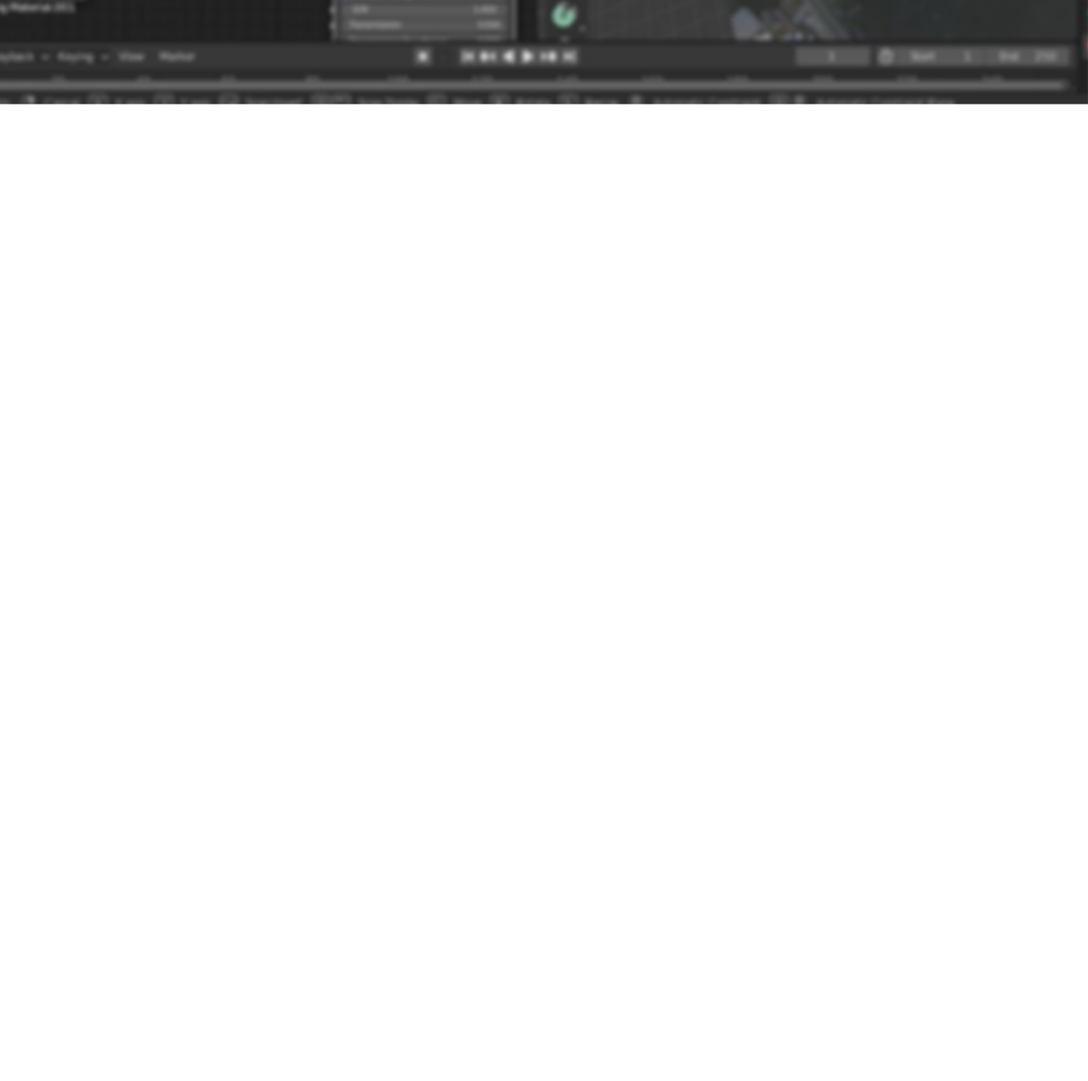
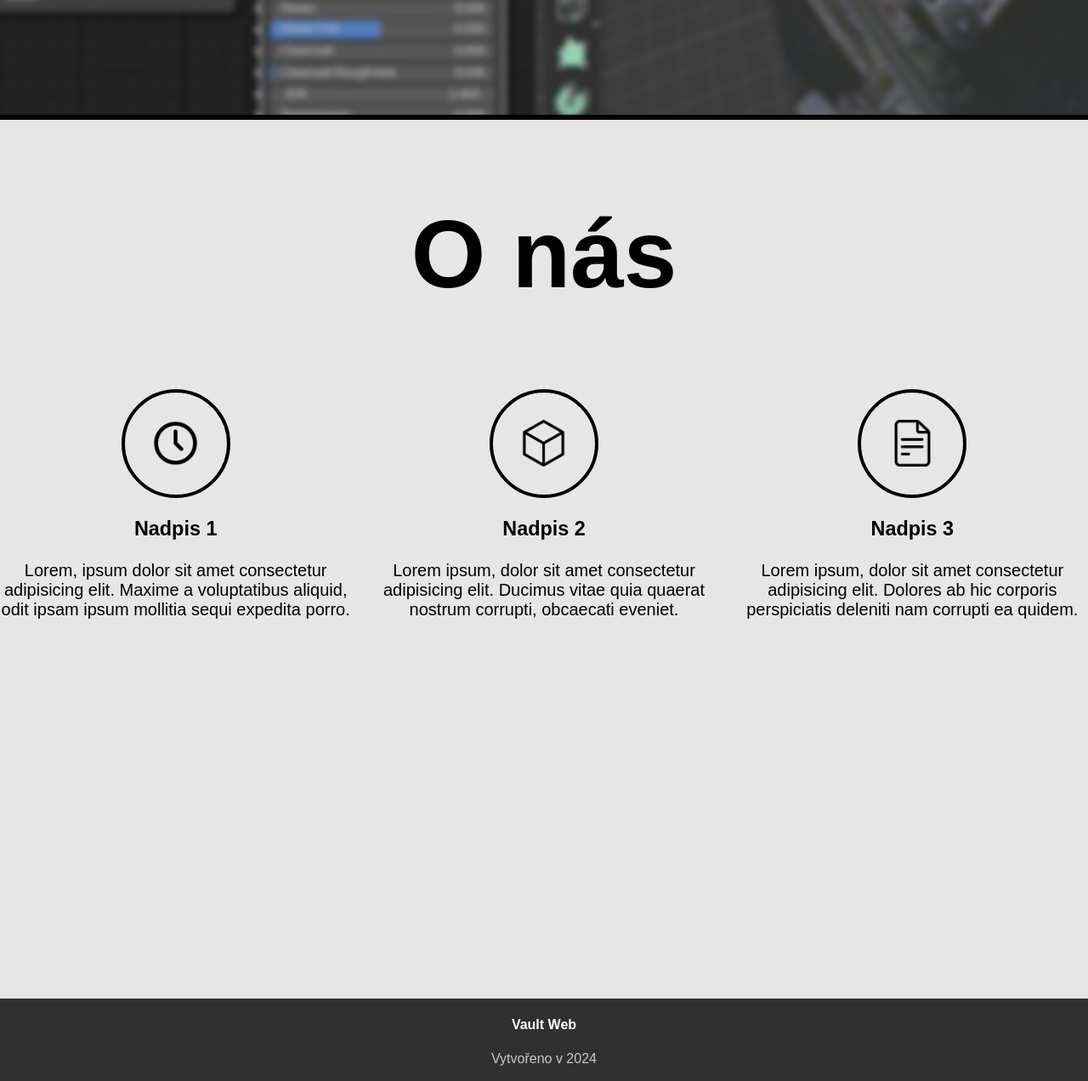
Before and after one commit to TomasL1nhart/vaultweb, a plain HTML site: page index.html in a window 1280 px wide. Shown: the part 673-1945 px from the top of the page at 85% size. Before the commit the page ends 800 px from the top, so only its background shows below. Drawn offline with Linux system fonts and the light colour scheme; a web font is replaced by a local one.

Commit message:
Add files via upload

```diff
--- a/css/styles.css
+++ b/css/styles.css
@@ -1,25 +1,35 @@
 body {
+    font-family: 'Nimbus Sans L', sans-serif;
+    margin: 0;
+    padding: 0;
+}
+
+.cast1 {
     display: flex;
-    font-family: 'Nimbus Sans L', sans-serif;
     flex-direction: column;
     align-items: center;
-    margin: 0;
-    padding: 0;
-    box-sizing: border-box;
+    justify-content: center;
+    height: 100vh;
 }
 
 .background-image {
     position: fixed;
-    width: 100%;
-    height: 100%;
     object-fit: cover;
-    z-index: -1;
+    z-index: -2;
+}
+
+.bg {
+    background-color: #e6e6e6;
+    height: 65rem;
+}
+
+hr {
+    border: 3px solid black;
 }
 
 .header {
     font-size: 75px;
     text-align: center;
-    margin-top: 50px;
     color: white;
     text-shadow: 2px 6px 5px rgba(0, 0, 0, 1);
 }
@@ -27,7 +37,7 @@ body {
 .header2 {
     font-size: 65px;
     text-align: center;
-    margin-top: -110px;
+    margin-top: -160px;
     color: #e4e4e4;
     text-shadow: 2px 3px 5px rgba(0, 0, 0, 1);
     white-space: nowrap;
@@ -36,6 +46,58 @@ body {
       typing 4.5s steps(50, end),
       blink-caret .5s step-end infinite;
   }
+
+.about {
+    font-size: 75px;
+    text-align: center;
+    color: black;
+}
+
+.content {
+    display: grid;
+    grid-template-columns: repeat(3, 1fr);
+    grid-gap: 20px;
+}
+
+.circle {
+    display: flex;
+    flex-direction: column;
+    align-items: center;
+    text-align: center;
+    font-size: 20px;
+}
+
+.circle-text {
+    max-width: 450px;
+    word-wrap: break-word;
+    text-align: center;
+}
+
+.circle img {
+    width: 55px;
+}
+
+.circle-border {
+    width: 120px;
+    height: 120px;
+    border-radius: 50%;
+    border: 4px solid black;
+    display: inline-flex;
+    justify-content: center;
+    align-items: center;
+}
+
+.footer {
+    align-items: center;
+    text-align: center;
+    background-color: #303030;
+    color: #fff;
+    padding: 1px 0;
+}
+
+.footer p {
+    color: #c9c9c9;
+}
 
 .button {
     margin-top: 50px;
@@ -66,14 +128,35 @@ body {
     .header {
         font-size: 45px;
     }
+
     .header2 {
         font-size: 40px;
         margin-top: -80px;
+        animation:
+        typing 1.5s steps(50, end),
+        blink-caret .5s step-end infinite;
     }
+
     .button {
     a {
         padding: 15px 40px;
         font-size: 25px;
     }
     }
+
+    .bg {
+        height: auto;
+
+    }
+    .content {
+        display: flex;
+        flex-wrap: wrap;
+        justify-content: center;
+        align-items: center;
+
+    }
+
+    .circle {
+        flex-basis: 50%;
+    }
   }
--- a/index.html
+++ b/index.html
@@ -9,6 +9,7 @@
     <link rel="icon" type="image/x-icon" href="img/main.ico">
 </head>
 <body>
+    <div class="cast1">
         <img src="img/main.png" alt="hlavni" class="background-image">
         <div class="header">
             <h2>Ukládej modely.</h2>
@@ -19,5 +20,50 @@
         <div class="button">
             <a href="disk.html">Přejít na Disk</a>
         </div>
+    </div>
+    <div class="cast2">
+        <div class="bg">
+            <hr>
+            <div class="about"><h2>O nás</h2></div>
+            <div class="content">
+                <div class="circle">
+                    <div class="circle-border">
+                        <img src="img/clock.png" alt="icon1" class="icons">
+                    </div>
+                    <div class="circle-text">
+                    <h3>Nadpis 1</h3>
+                    <p>Lorem, ipsum dolor sit amet consectetur adipisicing elit. Maxime a voluptatibus aliquid, odit ipsam ipsum mollitia sequi expedita porro.</p>
+                </div>
+                </div>
+                <div class="circle">
+                    <div class="circle-border">
+                        <img src="img/cube.png" alt="icon2">
+                    </div>
+                    <div class="circle-text">
+                    <h3>Nadpis 2</h3>
+                    <p>Lorem ipsum, dolor sit amet consectetur adipisicing elit. Ducimus vitae quia quaerat nostrum corrupti, obcaecati eveniet.</p>
+                </div>
+                </div>
+                <div class="circle">
+                    <div class="circle-border">
+                        <img src="img/document.png" alt="icon3">
+                    </div>
+                    <div class="circle-text">
+                    <h3>Nadpis 3</h3>
+                    <p>Lorem ipsum, dolor sit amet consectetur adipisicing elit. Dolores ab hic corporis perspiciatis deleniti nam corrupti ea quidem.</p><br><br>
+                </div>
+                </div>
+            </div>
+        </div>
+        <footer class="footer">
+                <div class="row">
+                        <h4>Vault Web</h4>
+                        <p>Vytvořeno v 2024</p>
+                    </div>
+                </div>
+        </footer>
+    </div>
+
+
 </body>
 </html>
```
Also changed, not shown: css/styles2.css (line endings or trailing spaces), img/clock.png (added), img/cube.png (added), img/document.png (added). Lines whose indentation alone changed are shown as unchanged.
